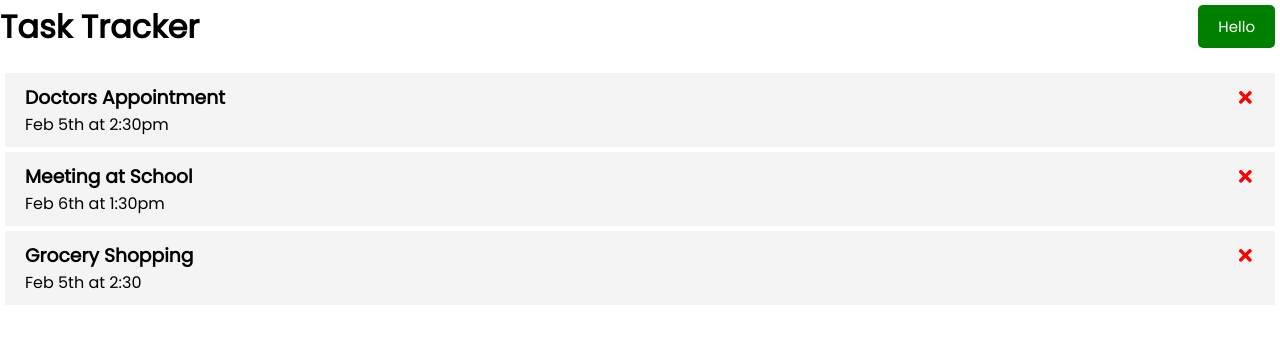
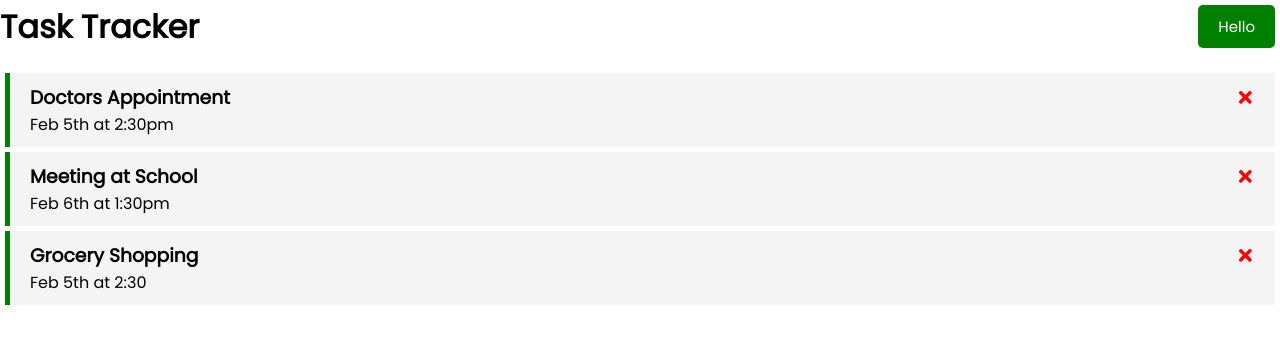
Before and after one commit to spencercreer/react-and-do, a React (Create React App) app: page / in a window 1280 px wide. Shown: the top 344 px of the page. Built offline with nearby package versions, Linux system fonts and the light colour scheme.

Commit message:
toggle reminder onDoubleClick

```diff
--- a/src/App.js
+++ b/src/App.js
@@ -28,10 +28,14 @@
     setTasks(tasks.filter((task) => task.id !== id))
   }
 
+  const toggleReminder = (id) => {
+    setTasks(tasks.map((task) => task.id === id ? { ...task, reminder:!task.reminder } : task))
+  }
+
   return (
     <div className="App">
       <Header />
-      <Tasks tasks={tasks} onDelete={deleteTask} />
+      {tasks.length > 0 ? (<Tasks tasks={tasks} onDelete={deleteTask} onToggle={toggleReminder} />) : ("No Tasks to Show")}
     </div>
   );
 }
--- a/src/components/Task.js
+++ b/src/components/Task.js
@@ -1,8 +1,8 @@
 import { FaTimes } from 'react-icons/fa'
 
-const Task = ({ task, onDelete }) => {
+const Task = ({ task, onDelete, onToggle }) => {
     return (
-        <div className="task">
+        <div className={`task ${task.reminder ? 'reminder' : ''}`} onDoubleClick={() => onToggle(task.id)}>
             <h3>{task.text} <FaTimes style={{ color: 'red', cursor: 'pointer'}} onClick={() => onDelete(task.id)} /></h3>
             <p>{task.day}</p>
         </div>
--- a/src/components/Tasks.js
+++ b/src/components/Tasks.js
@@ -1,10 +1,10 @@
 import Task from './Task'
 
-const Tasks = ({tasks, onDelete}) => {
+const Tasks = ({tasks, onDelete, onToggle }) => {
 
     return (
         <>
-            {tasks.map((task) => (<Task key={task.id} task={task} onDelete={onDelete} />))}
+            {tasks.map((task) => (<Task key={task.id} task={task} onDelete={onDelete} onToggle={onToggle} />))}
         </>
     )
 }
```
